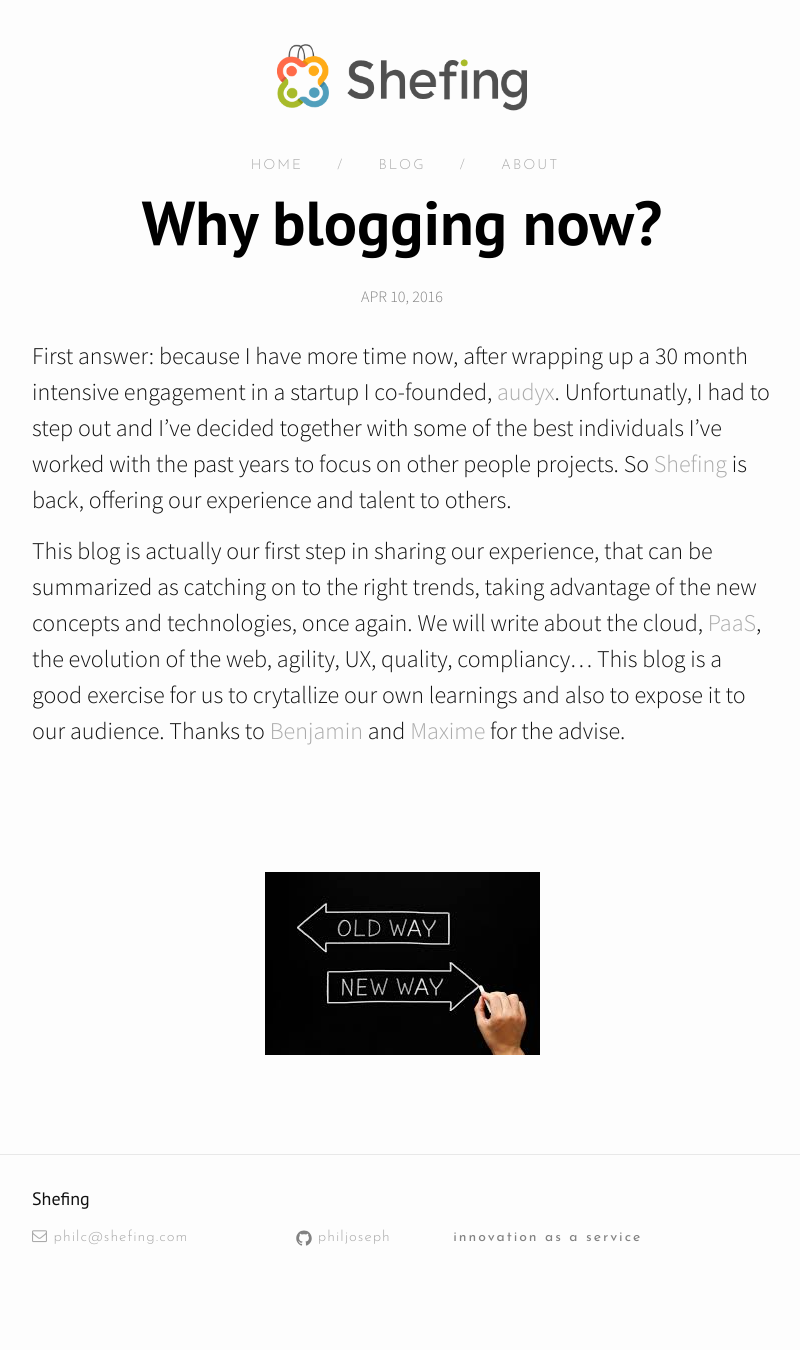
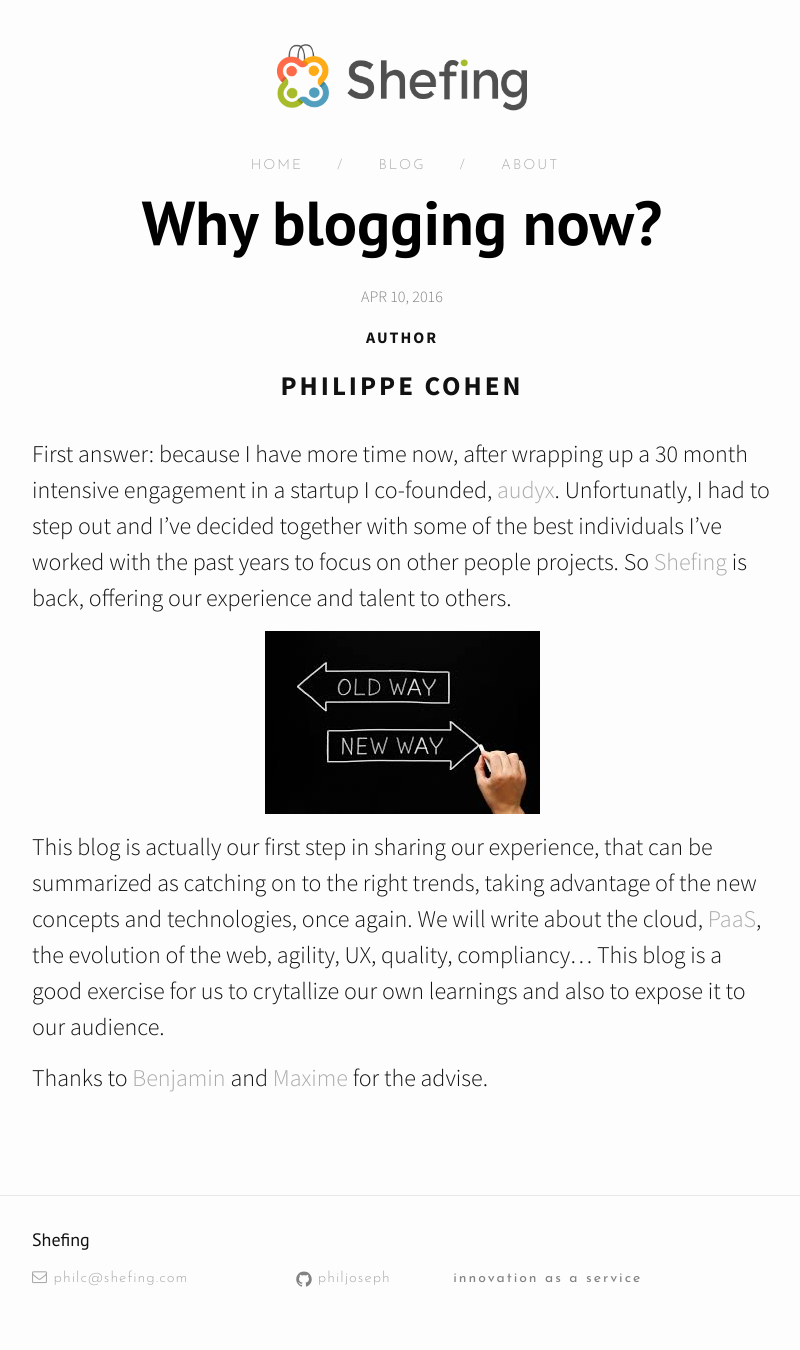
Before and after one commit to philjoseph/philjoseph.github.io, a Jekyll site: the page built from _posts/2016-04-10-why-blogging-now.markdown, in a window 1280 px wide. Shown: the whole page, without its empty margins (238-1038 px from the left). Built offline with Jekyll 4.4.1, drawn with Linux system fonts in a browser that asks for light colours; nearby versions of some CDN libraries; before the commit the page ends 1310 px from its top, so only the background shows below that.

Commit message:
add author and move graphic to the middle

```diff
--- a/_posts/2016-04-10-why-blogging-now.markdown
+++ b/_posts/2016-04-10-why-blogging-now.markdown
@@ -3,16 +3,18 @@ layout: post
 title:  "Why blogging now?"
 date:   2016-04-10 18:21:31
 categories: home
+author: "Philippe Cohen"
 ---
 
 First answer: because I have more time now, after wrapping up a 30 month intensive engagement in a startup I co-founded, [audyx](http://www.audyx.com/en "audyx - the first online audiology platform"){:target="_blank"}. Unfortunatly, I had to step out and I've decided together with some of the best individuals I've worked with the past years to focus on other people projects. So [Shefing](http://www.shefing.com "Innovation as a service") is back, offering our experience and talent to others.
 
-This blog is actually our first step in sharing our experience, that can be summarized as catching on to the right trends, taking advantage of the new concepts and technologies, once again. We will write about the cloud, [PaaS](https://en.wikipedia.org/wiki/Platform_as_a_service), the evolution of the web, agility,  UX,  quality, compliancy... This blog is a good exercise for us to crytallize our own learnings and also to expose it to our audience. Thanks to [Benjamin](https://fr.linkedin.com/in/benjaminstanislas){:target="_blank"} and [Maxime](https://il.linkedin.com/in/leadlike/en){:target="_blank"} for the advise.
-
-
 
 <div style="text-align:center" markdown="1">
-<br> <br> <br>
+
 ![](/assets/oldnew.jpeg)
+<br>
+</div>
 
-</div>
+This blog is actually our first step in sharing our experience, that can be summarized as catching on to the right trends, taking advantage of the new concepts and technologies, once again. We will write about the cloud, [PaaS](https://en.wikipedia.org/wiki/Platform_as_a_service), the evolution of the web, agility,  UX,  quality, compliancy... This blog is a good exercise for us to crytallize our own learnings and also to expose it to our audience.
+
+Thanks to [Benjamin](https://fr.linkedin.com/in/benjaminstanislas){:target="_blank"} and [Maxime](https://il.linkedin.com/in/leadlike/en){:target="_blank"} for the advise.
```
